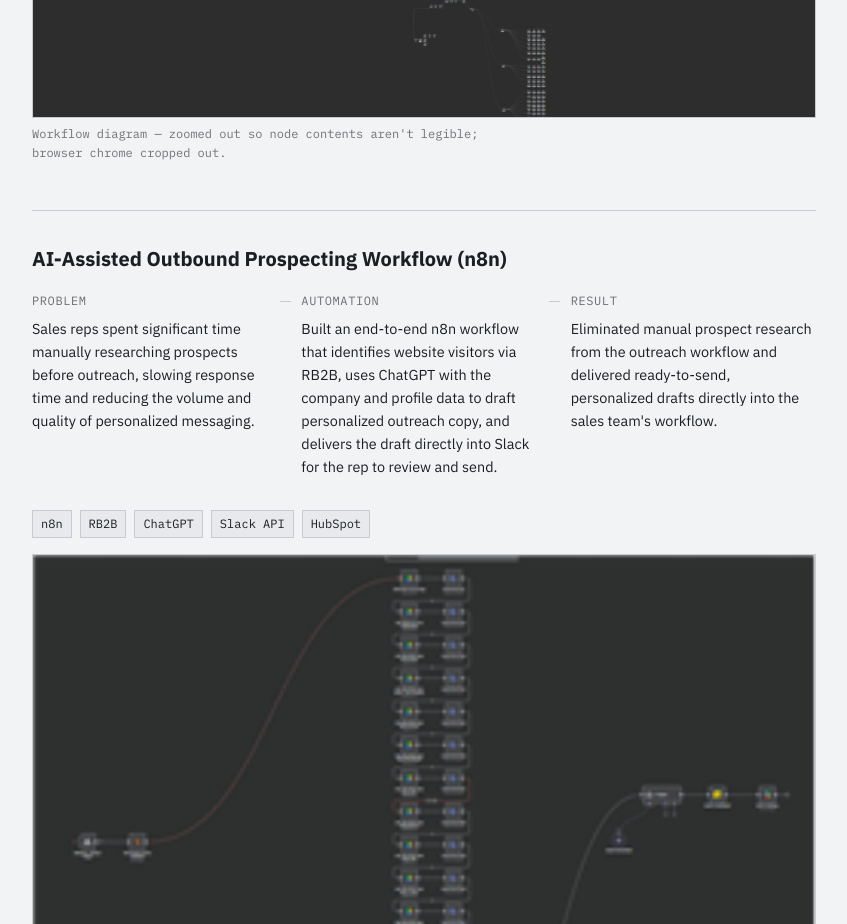
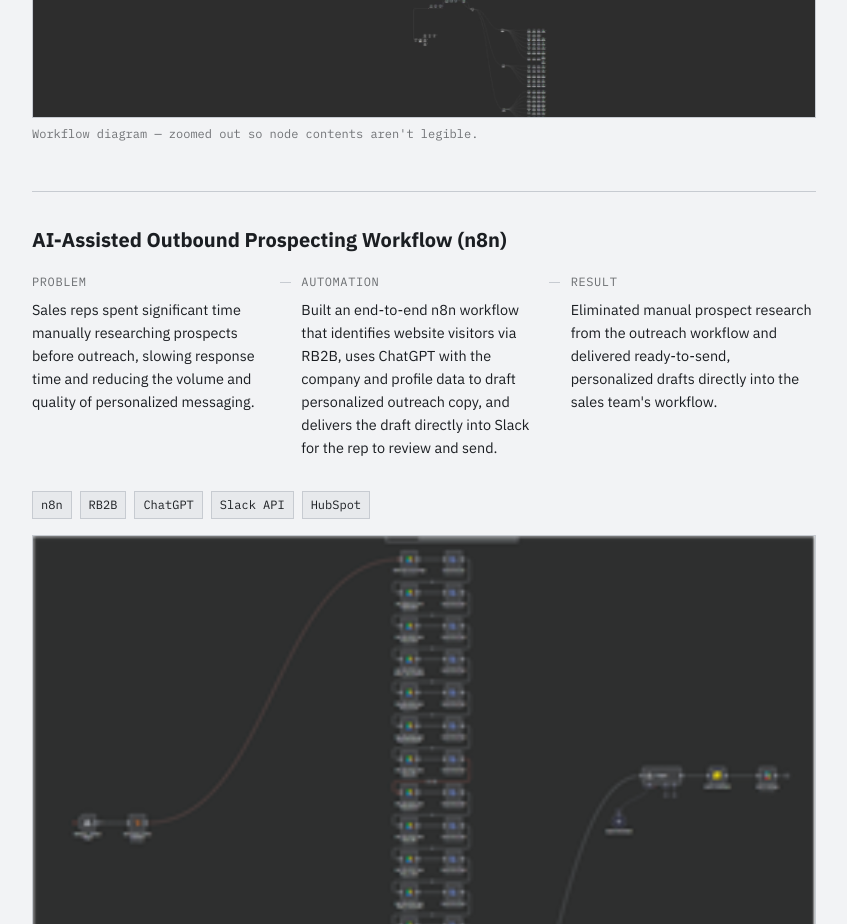
Before and after one commit to leosanga/portfolio, a plain HTML site: page index.html in a window 1280 px wide. Shown: the part 2220-3144 px from the top of the page, without its empty margins (216-1063 px from the left). Drawn offline with Linux system fonts and the light colour scheme.

Commit message:
Simplify diagram caption text

```diff
--- a/index.html
+++ b/index.html
@@ -121,7 +121,7 @@
       <li>n8n</li><li>Webhooks</li><li>JavaScript</li><li>TypeScript</li><li>Google Sheets</li><li>Google Drive</li>
     </ul>
     <img class="project-diagram" src="images/client-implementation-delivery.png" alt="n8n workflow canvas showing four parallel branches of implementation-delivery automation nodes">
-    <p class="diagram-caption">Workflow diagram &mdash; zoomed out so node contents aren't legible; browser chrome cropped out.</p>
+    <p class="diagram-caption">Workflow diagram &mdash; zoomed out so node contents aren't legible.</p>
   </article>
 
   <article class="project">
```
